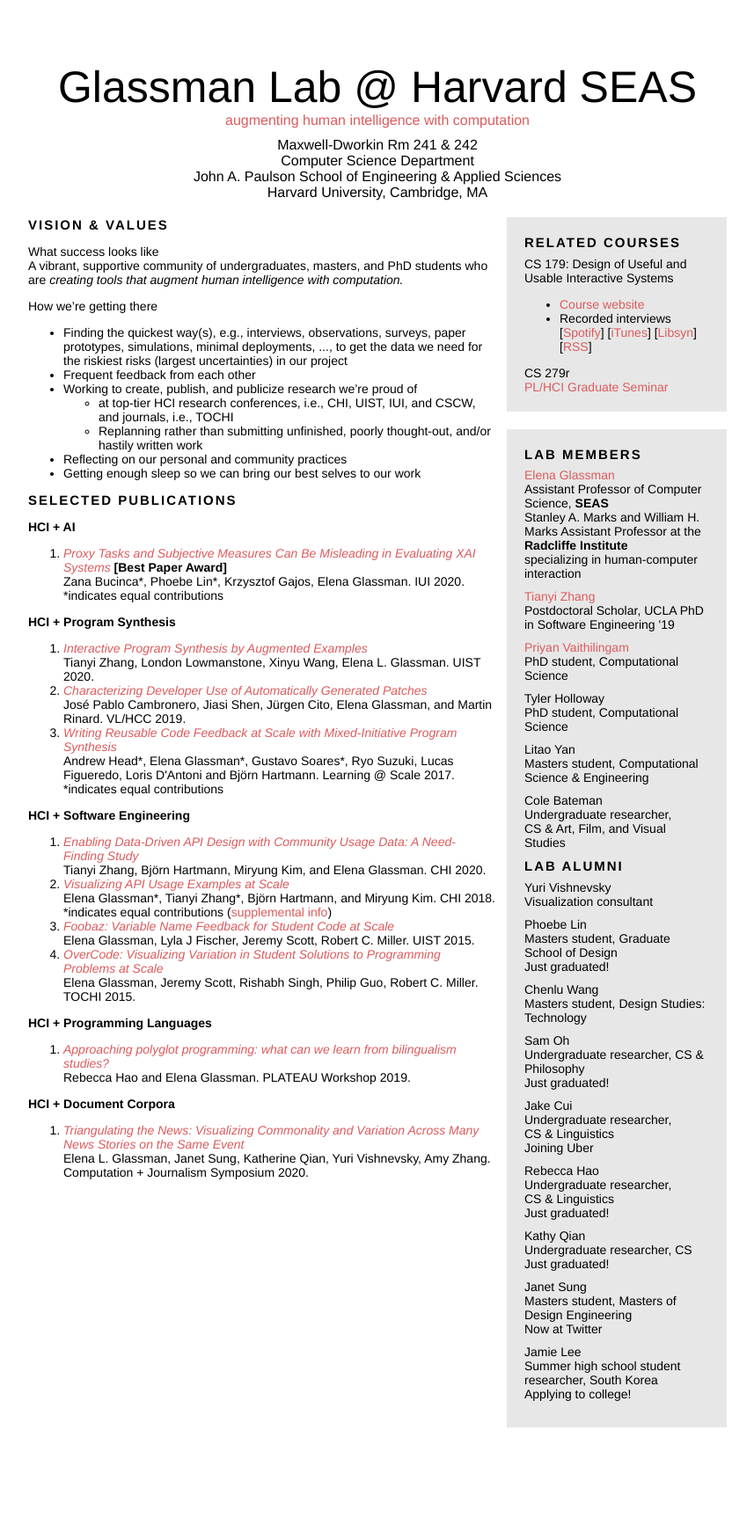
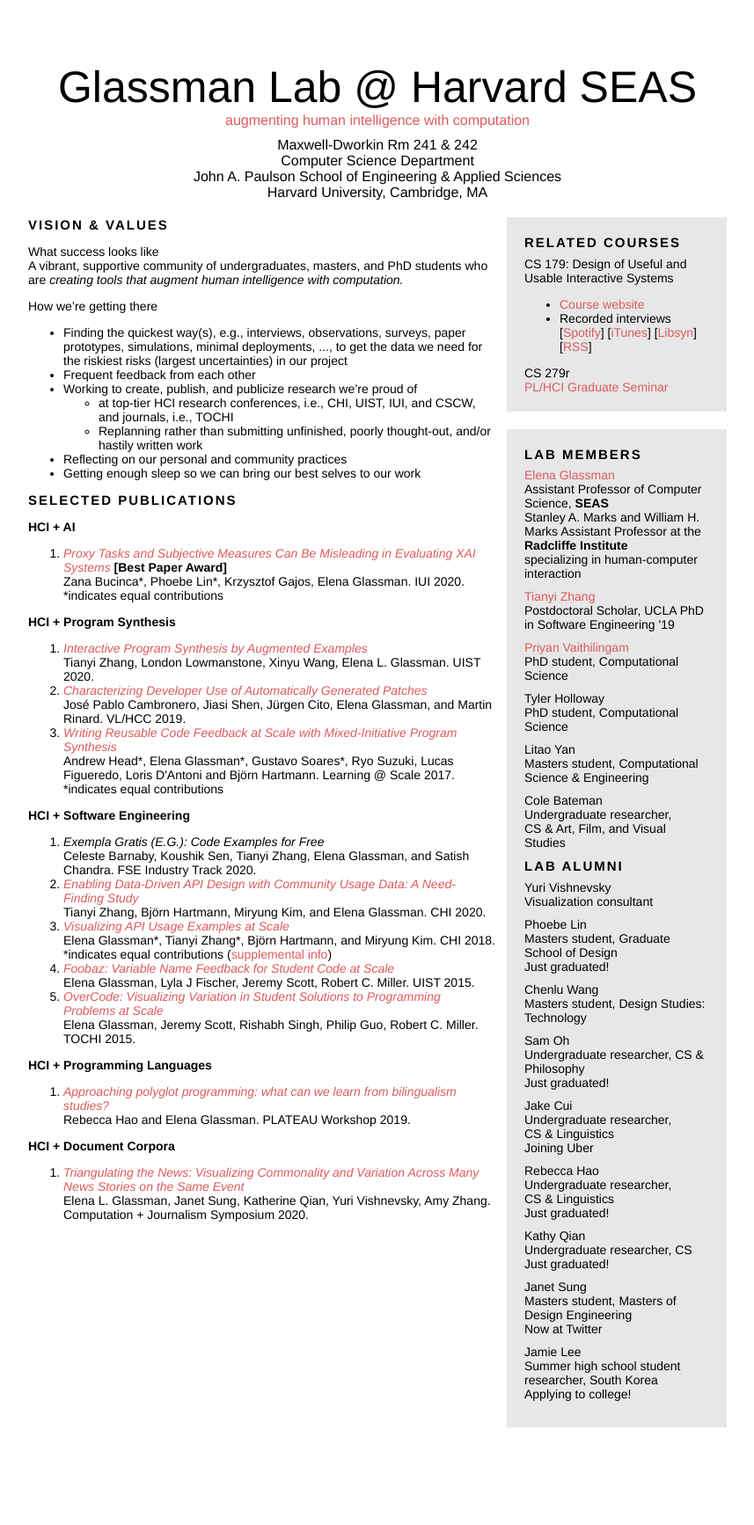
Before and after one commit to eglassman/eglassman.github.io, a Jekyll site: the page built from index.html, in a window 1280 px wide. Shown: the whole page at 88% size, without its empty margins (211-1068 px from the left). Built offline with Jekyll 4.4.1, drawn with Linux system fonts in a browser that asks for light colours.

Commit message:
added FSE paper

```diff
--- a/index.html
+++ b/index.html
@@ -97,6 +97,10 @@ layout: default
       </p>
 
       <ol>
+
+        <li><em>Exempla Gratis (E.G.): Code Examples for Free</em>
+          <br/>Celeste Barnaby, Koushik Sen, Tianyi Zhang, Elena Glassman, and Satish Chandra. FSE Industry Track 2020.
+        </li>
         <li><em><a href="papers/Data-driven-API-CHI20.pdf">Enabling Data-Driven API Design with Community Usage Data: A Need-Finding Study</a></em>
           <br/>Tianyi Zhang, Björn Hartmann, Miryung Kim, and Elena Glassman. CHI 2020.
         </li>
```
